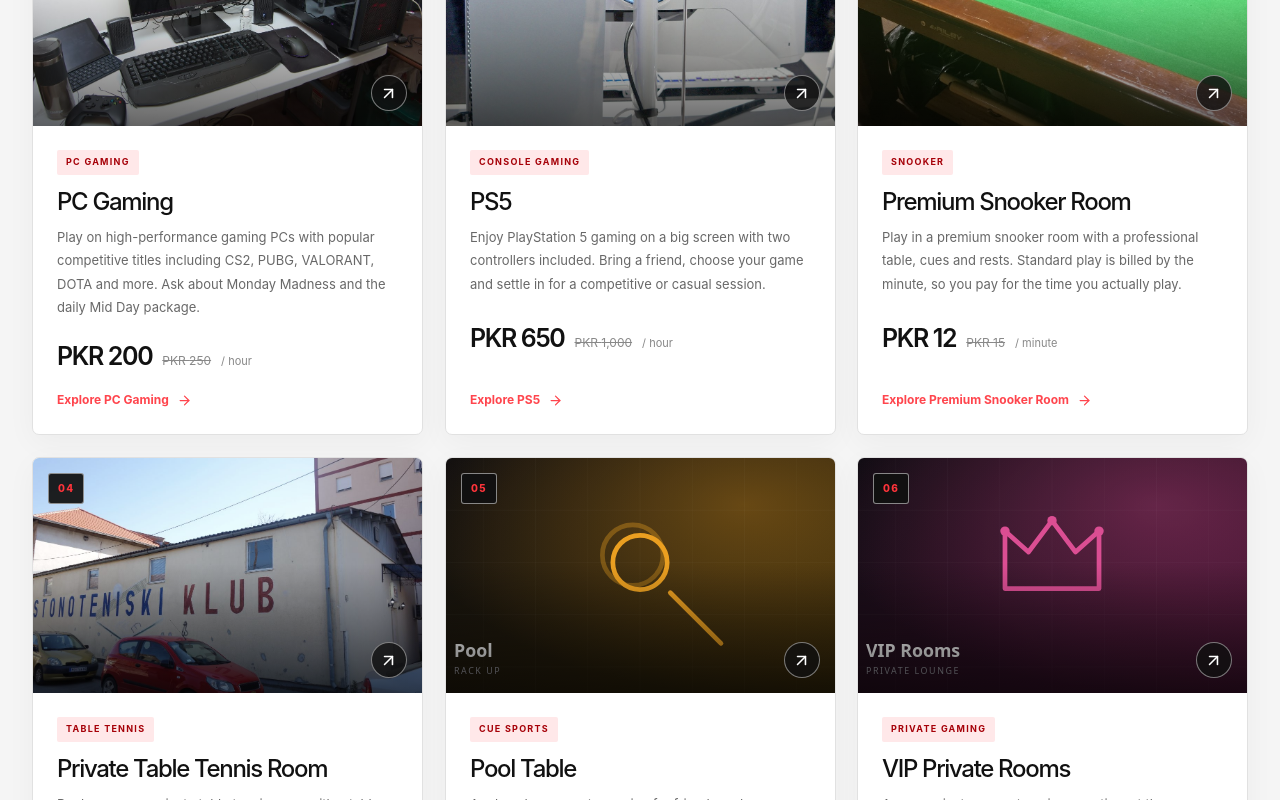
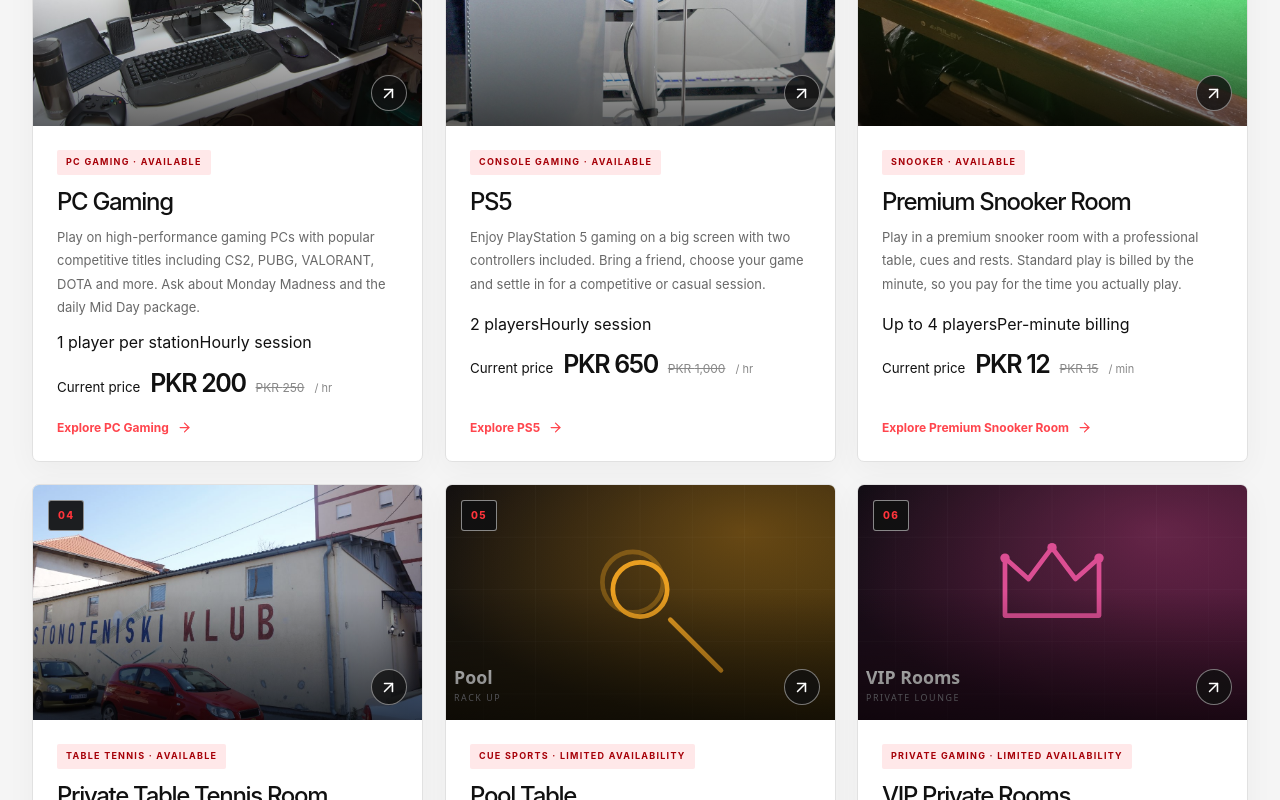
Before and after one commit to syedhussainabbaszaidi/levelxgamingarena, a Next.js app: page / in a window 1280 px wide. Shown: the part 1560-2360 px from the top of the page. Built offline with nearby package versions, Linux system fonts and the light colour scheme.

Commit message:
Add activity capacity, availability and clear current-price hierarchy

```diff
--- a/app/page.tsx
+++ b/app/page.tsx
@@ -52,14 +52,15 @@ export default function HomePage() {
         <div className="activity-grid flagship-activity-grid">
           {activities.map((activity, index) => <article className="activity-card flagship-activity-card" key={activity.slug}>
             <div className="activity-image-wrap"><Image src={activity.image} alt={activity.name + " at Level X Gaming Arena"} width={720} height={520} /><span className="activity-number">0{index + 1}</span><span className="activity-image-action"><ArrowUpRight size={19} /></span></div>
-            <div className="activity-body"><span className="tag">{activity.category}</span><h3>{activity.name}</h3><p>{activity.description}</p>
-              <div className="price-line"><strong>PKR {activity.offer.toLocaleString("en-PK")}</strong><del>PKR {activity.price.toLocaleString("en-PK")}</del><span className="muted">/ {activity.unit}</span></div>
+            <div className="activity-body"><span className="tag">{activity.category} · Available</span><h3>{activity.name}</h3><p>{activity.description}</p>
+              <div className="activity-capacity"><span>{activity.capacity}</span><span>{activity.unit === "minute" ? "Per-minute billing" : "Hourly session"}</span></div>
+              <div className="price-line"><small className="price-current-label">Current price</small><strong>PKR {activity.offer.toLocaleString("en-PK")}</strong><del>PKR {activity.price.toLocaleString("en-PK")}</del><span className="muted">/ {activity.unit === "minute" ? "min" : "hr"}</span></div>
               <Link className="text-link" href={`/activities/${activity.slug}/`}>{`Explore ${activity.name}`} <ArrowRight size={15} /></Link>
             </div>
           </article>)}
           {additionalExperiences.map((item, index) => <article className="activity-card flagship-activity-card enquiry-card" key={item.name}>
             <div className="activity-image-wrap"><Image src={item.image} alt={item.name + " facility at Level X Gaming Arena"} width={720} height={520} /><span className="activity-number">0{activities.length + index + 1}</span><span className="activity-image-action"><ArrowUpRight size={19} /></span></div>
-            <div className="activity-body"><span className="tag">{item.category}</span><h3>{item.name}</h3><p>{item.description}</p>
+            <div className="activity-body"><span className="tag">{item.category} · Limited availability</span><h3>{item.name}</h3><p>{item.description}</p>
               <div className="price-line enquiry-price"><strong>Enquire for rates</strong><span className="muted">Availability on request</span></div>
               <a className="text-link" href={whatsappLink(`Hi Level X, please share current details, availability and rates for ${item.name}.`)} target="_blank" rel="noopener noreferrer">Ask about this experience <ArrowUpRight size={15} /></a>
             </div>
```
